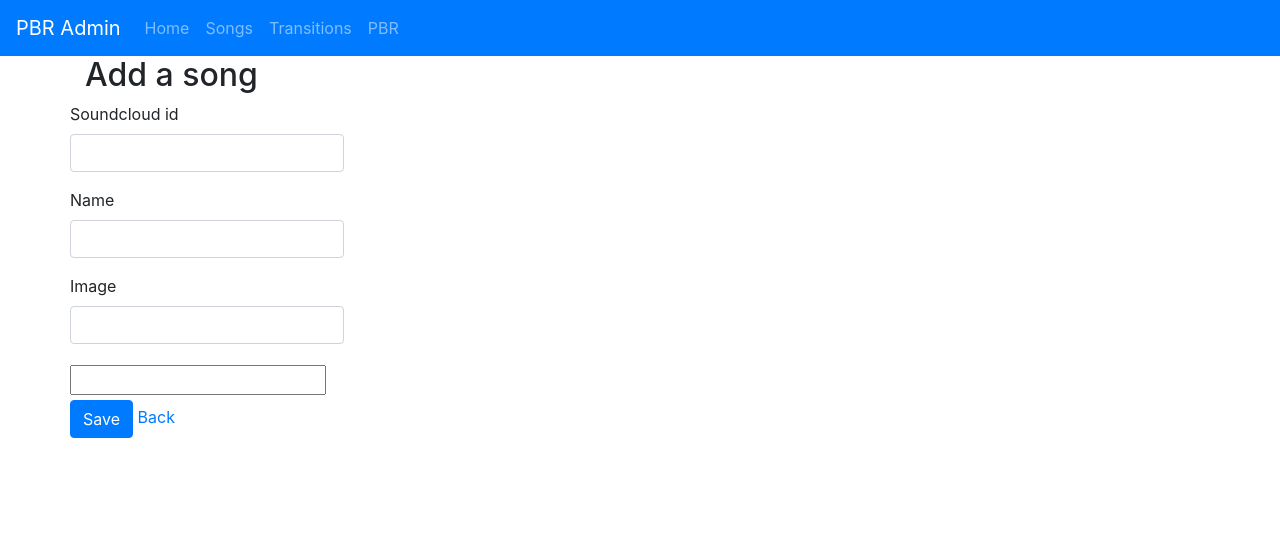
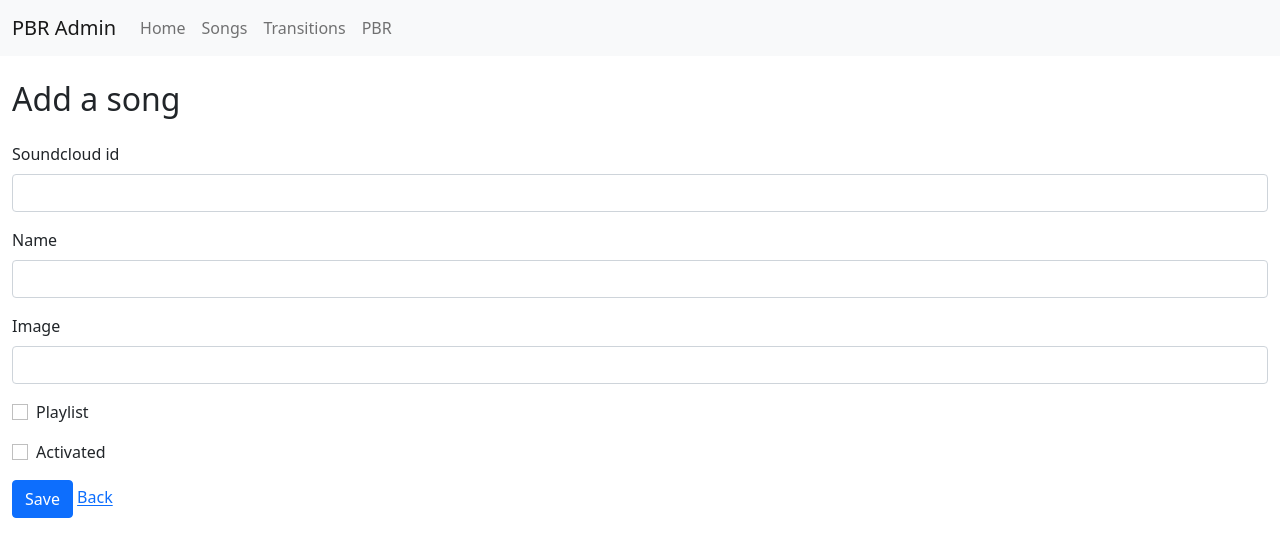
Before and after one commit to Dowdow/pbr, a Symfony app: template templates/admin/song/create.html.twig in a window 1280 px wide. Shown: the top 557 px of the page. Run offline with Twig, Linux system fonts and the light colour scheme; the template is opened without the code that fills it, so the values that code supplies are empty; form fields are guessed from the names that the template uses; some libraries are stand-ins or nearby versions.

Commit message:
Add Song playlist + Admin bootstrap 5

```diff
--- a/src/Service/Redux.php
+++ b/src/Service/Redux.php
@@ -70,6 +70,7 @@ class Redux extends AbstractExtension
                 'id' => $song->getSoundcloudId(),
                 'name' => $song->getName(),
                 'image' => $song->getImage(),
+                'playlist' => $song->isPlaylist(),
                 'order' => $i,
                 'plays' => 0,
             ];
--- a/src/Type/SongType.php
+++ b/src/Type/SongType.php
@@ -22,6 +22,7 @@ class SongType extends AbstractType
             ->add('soundcloudId', TextType::class)
             ->add('name', TextType::class)
             ->add('image', TextType::class)
+            ->add('playlist', CheckboxType::class)
             ->add('activated', CheckboxType::class)
             ->add('save', SubmitType::class);
     }
--- a/templates/admin/base.html.twig
+++ b/templates/admin/base.html.twig
@@ -4,22 +4,21 @@
 		<meta charset="UTF-8">
 		<meta name="viewport" content="width=device-width, initial-scale=1">
 		<meta name="Description" content="Pain Boudin Record Admin">
-    <meta name="theme-color" content="#007bff">
+		<meta name="theme-color" content="#f8f9fa">
 		<link rel="icon" type="image/png" href="{{ asset('favicon.png') }}">
-    <link rel="stylesheet" href="https://stackpath.bootstrapcdn.com/bootstrap/4.2.1/css/bootstrap.min.css"
-          integrity="sha384-GJzZqFGwb1QTTN6wy59ffF1BuGJpLSa9DkKMp0DgiMDm4iYMj70gZWKYbI706tWS" crossorigin="anonymous">
+		<link href="https://cdn.jsdelivr.net/npm/bootstrap@5.1.3/dist/css/bootstrap.min.css" rel="stylesheet" integrity="sha384-1BmE4kWBq78iYhFldvKuhfTAU6auU8tT94WrHftjDbrCEXSU1oBoqyl2QvZ6jIW3" crossorigin="anonymous">
 		<title>PBR Admin</title>
 	</head>
 	<body>
 		<header>
-    <nav class="navbar navbar-expand-lg navbar-dark bg-primary">
+			<nav class="navbar navbar-expand-lg navbar-light bg-light">
+				<div class="container-fluid">
 					<a class="navbar-brand" href="{{ path('admin') }}">PBR Admin</a>
-        <button class="navbar-toggler" type="button" data-toggle="collapse" data-target="#navbarNav"
-                aria-controls="navbarNav" aria-expanded="false" aria-label="Toggle navigation">
+					<button class="navbar-toggler" type="button" data-bs-toggle="collapse" data-bs-target="#navbarSupportedContent" aria-controls="navbarSupportedContent" aria-expanded="false" aria-label="Toggle navigation">
 						<span class="navbar-toggler-icon"></span>
 					</button>
-        <div class="collapse navbar-collapse" id="navbarNav">
-            <ul class="navbar-nav">
+					<div class="collapse navbar-collapse" id="navbarSupportedContent">
+						<ul class="navbar-nav me-auto mb-2 mb-lg-0">
 							<li class="nav-item">
 								<a class="nav-link" href="{{ path('admin') }}">Home</a>
 							</li>
@@ -30,28 +29,20 @@
 								<a class="nav-link" href="{{ path('admin_transitions') }}">Transitions</a>
 							</li>
 							<li class="nav-item">
-                    <a class="nav-link" href="{{ path('home') }}" target="_blank" rel="noopener">PBR</a>
+								<a class="nav-link" href="{{ path('home') }}">PBR</a>
 							</li>
 						</ul>
+					</div>
 				</div>
 			</nav>
 		</header>
 
-<div class="container">
-    {% block content %}
-    {% endblock %}
+		<div class="container-fluid">
+      {% block content %}{% endblock %}
 		</div>
 
-<script src="https://code.jquery.com/jquery-3.3.1.slim.min.js"
-        integrity="sha384-q8i/X+965DzO0rT7abK41JStQIAqVgRVzpbzo5smXKp4YfRvH+8abtTE1Pi6jizo"
-        crossorigin="anonymous"></script>
-<script src="https://cdnjs.cloudflare.com/ajax/libs/popper.js/1.14.6/umd/popper.min.js"
-        integrity="sha384-wHAiFfRlMFy6i5SRaxvfOCifBUQy1xHdJ/yoi7FRNXMRBu5WHdZYu1hA6ZOblgut"
-        crossorigin="anonymous"></script>
-<script src="https://stackpath.bootstrapcdn.com/bootstrap/4.2.1/js/bootstrap.min.js"
-        integrity="sha384-B0UglyR+jN6CkvvICOB2joaf5I4l3gm9GU6Hc1og6Ls7i6U/mkkaduKaBhlAXv9k"
-        crossorigin="anonymous"></script>
-{% block js %}
-{% endblock %}
+    <script src="https://cdn.jsdelivr.net/npm/@popperjs/core@2.10.2/dist/umd/popper.min.js" integrity="sha384-7+zCNj/IqJ95wo16oMtfsKbZ9ccEh31eOz1HGyDuCQ6wgnyJNSYdrPa03rtR1zdB" crossorigin="anonymous"></script>
+    <script src="https://cdn.jsdelivr.net/npm/bootstrap@5.1.3/dist/js/bootstrap.min.js" integrity="sha384-QJHtvGhmr9XOIpI6YVutG+2QOK9T+ZnN4kzFN1RtK3zEFEIsxhlmWl5/YESvpZ13" crossorigin="anonymous"></script>
+    {% block js %}{% endblock %}
   </body>
 </html>
--- a/templates/admin/song/create.html.twig
+++ b/templates/admin/song/create.html.twig
@@ -1,6 +1,6 @@
 {% extends 'admin/base.html.twig' %}
 
 {% block content %}
-    <h2>Add a song</h2>
-    {% include 'admin/song/form.html.twig' %}
+	<h2 class="mt-4 mb-4">Add a song</h2>
+	{% include 'admin/song/form.html.twig' %}
 {% endblock %}
--- a/templates/admin/song/form.html.twig
+++ b/templates/admin/song/form.html.twig
@@ -1,24 +1,24 @@
-<div class="row">
 {{ form_start(songForm) }}
-    <div class="form-group">
+<div class="mb-3">
 	{{ form_label(songForm.soundcloudId) }}
 	{{ form_widget(songForm.soundcloudId, {'attr': {'class': 'form-control'}}) }}
 </div>
-    <div class="form-group">
+<div class="mb-3">
 	{{ form_label(songForm.name) }}
 	{{ form_widget(songForm.name, {'attr': {'class': 'form-control'}}) }}
 </div>
-    <div class="form-group">
+<div class="mb-3">
 	{{ form_label(songForm.image) }}
 	{{ form_widget(songForm.image, {'attr': {'class': 'form-control'}}) }}
 </div>
-    <div class="form-group form-check">
+<div class="mb-3 form-check">
+	{{ form_widget(songForm.playlist, {'attr': {'class': 'form-check-input'}}) }}
+	{{ form_label(songForm.playlist, 'Playlist', {'label_attr': {'class': 'form-check-label'}}) }}
+</div>
+<div class="mb-3 form-check">
 	{{ form_widget(songForm.activated, {'attr': {'class': 'form-check-input'}}) }}
 	{{ form_label(songForm.activated, 'Activated', {'label_attr': {'class': 'form-check-label'}}) }}
 </div>
-    <div class="form-group">
 {{ form_widget(songForm.save, {'attr': {'class': 'btn btn-primary'}}) }}
 <a href="{{ path('admin_songs') }}">Back</a>
-    </div>
 {{ form_end(songForm) }}
-</div>
--- a/templates/admin/song/update.html.twig
+++ b/templates/admin/song/update.html.twig
@@ -1,6 +1,6 @@
 {% extends 'admin/base.html.twig' %}
 
 {% block content %}
-    <h2>Edit a song</h2>
-    {% include 'admin/song/form.html.twig' %}
+	<h2 class="mt-4 mb-4">Edit a song</h2>
+	{% include 'admin/song/form.html.twig' %}
 {% endblock %}
--- a/templates/admin/transition/create.html.twig
+++ b/templates/admin/transition/create.html.twig
@@ -1,6 +1,6 @@
 {% extends 'admin/base.html.twig' %}
 
 {% block content %}
-    <h2>Add a transition</h2>
-    {% include 'admin/transition/form.html.twig' %}
+	<h2 class="mt-4 mb-4">Add a transition</h2>
+	{% include 'admin/transition/form.html.twig' %}
 {% endblock %}
--- a/templates/admin/transition/update.html.twig
+++ b/templates/admin/transition/update.html.twig
@@ -1,6 +1,6 @@
 {% extends 'admin/base.html.twig' %}
 
 {% block content %}
-    <h2>Edit a transition</h2>
-    {% include 'admin/transition/form.html.twig' %}
+	<h2 class="mt-4 mb-4">Edit a transition</h2>
+	{% include 'admin/transition/form.html.twig' %}
 {% endblock %}
```
Also changed, not shown: migrations/Version20220321131604.php (added, +31 -0 lines), src/Entity/Song.php (+25 -0 lines), templates/admin/admin.html.twig (+8 -13 lines), templates/admin/song/songs.html.twig (+17 -14 lines), templates/admin/transition/form.html.twig (+3 -7 lines), templates/admin/transition/transitions.html.twig (+12 -12 lines). Lines whose indentation alone changed are shown as unchanged.
